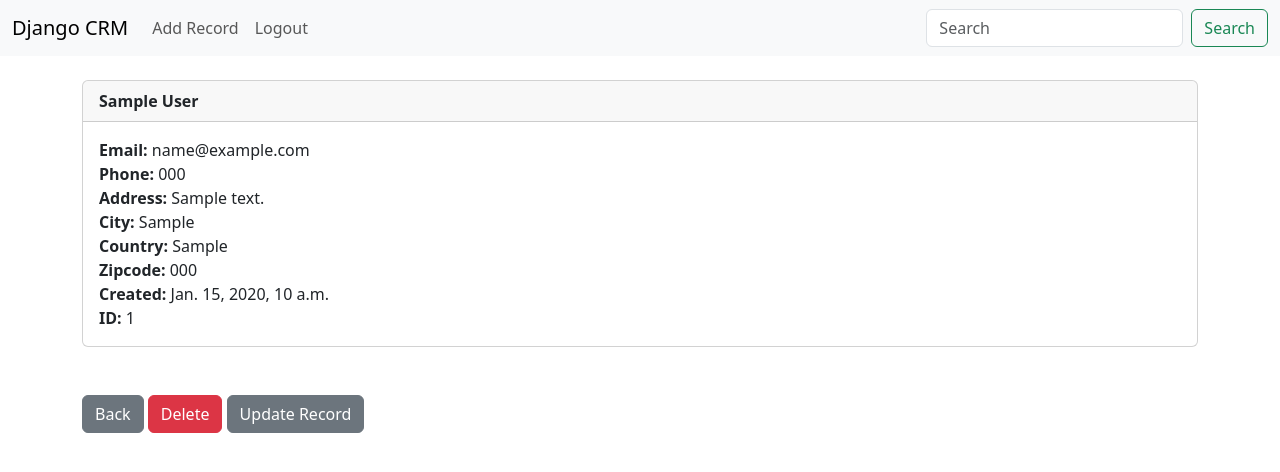
After one commit to rahelanna/Django-CRM, a Django app: page /record/1 in a window 1280 px wide. The commit adds this page. Shown: the top 472 px of the page. Run offline with Django 5.2, Linux system fonts and the light colour scheme; a user stored in the database is signed in; tables that the repository leaves empty hold one stand-in row (values such as "Sample post").

Commit message:
Add/Update records

```diff
--- a/crm/website/templates/home.html
+++ b/crm/website/templates/home.html
@@ -34,7 +34,7 @@
             <td>{{ record.country }}</td>
             <td>{{ record.zipcode }}</td>
             <td>{{ record.created_at }}</td>
-            <td>{{ record.id }}</td>
+            <td><a href="{% url 'record' record.id %}">{{ record.id }}</a></td>
         </tr>
         {% endfor %}
     {% endif %}
@@ -42,7 +42,7 @@
     </table>
 
 {% else %}
-
+<div class="col-md-6 offset-md-3">
 <h1>Login</h1>
     <br/>
 
@@ -60,4 +60,5 @@
 
 
 {% endif %}
+</div>
 {% endblock %}
--- a/crm/website/templates/navbar.html
+++ b/crm/website/templates/navbar.html
@@ -8,6 +8,10 @@
       <ul class="navbar-nav me-auto mb-2 mb-lg-0">
 
         {% if user.is_authenticated %}
+        <li class="nav-item">
+          <a class="nav-link" href="{% url 'add_record' %}">
+            Add Record</a>
+        </li>
         <li class="nav-item">
           <a class="nav-link" href="{% url 'logout' %}">
             Logout</a>
--- /dev/null
+++ b/crm/website/templates/record.html
@@ -0,0 +1,30 @@
+{% extends 'base.html' %}
+{% block content %}
+
+<div class="card">
+  <div class="card-header">
+      <strong>{{ customer_record.first_name }}
+          {{ customer_record.last_name }}</strong>
+  </div>
+  <div class="card-body">
+
+      <p class="card-text">
+          <strong>Email: </strong>{{ customer_record.email }}<br/>
+          <strong>Phone: </strong>{{ customer_record.phone }}<br/>
+          <strong>Address: </strong>{{ customer_record.address }}<br/>
+          <strong>City: </strong>{{ customer_record.city }}<br/>
+          <strong>Country: </strong>{{ customer_record.country }}<br/>
+          <strong>Zipcode: </strong>{{ customer_record.zipcode }}<br/>
+          <strong>Created: </strong>{{ customer_record.created_at }}<br/>
+          <strong>ID: </strong>{{ customer_record.id }}
+      </p>
+  </div>
+</div>
+<br/><br/>
+<a href="{% url 'home' %}" class="btn btn-secondary">Back</a>
+
+<a href="{% url 'delete_record' customer_record.id%}" class="btn btn-danger">Delete</a>
+
+<a href="{% url 'update_record' customer_record.id%}" class="btn btn-secondary">Update Record</a>
+
+{% endblock %}
--- a/crm/website/templates/register.html
+++ b/crm/website/templates/register.html
@@ -1,6 +1,7 @@
 {% extends 'base.html' %}
 {% block content %}
 
+<div class="col-md-6 offset-md-3">
 <h1>Register</h1>
 <br/>
 <form method="POST" action="">
@@ -24,5 +25,5 @@
         <button type="submit" class="btn btn-secondary">Register</button>
         </form>
 
-
+</div>
         {% endblock %}
--- a/crm/website/urls.py
+++ b/crm/website/urls.py
@@ -7,5 +7,8 @@
     # path('login/', views.login_user, name='login'),
     path('logout', views.logout_user, name='logout'),
     path('register/', views.register_user, name='register'),
-    # path('record/<int:pk>', views.customer_record, name='record'),
+    path('record/<int:pk>', views.customer_record, name='record'),
+    path('delete_record/<int:pk>', views.delete_record, name='delete_record'),
+    path('add_record', views.add_record, name='add_record'),
+    path('update_record/<int:pk>', views.update_record, name='update_record'),
 ]
--- a/crm/website/views.py
+++ b/crm/website/views.py
@@ -1,7 +1,7 @@
 from django.shortcuts import render, redirect
 from django.contrib.auth import authenticate, login, logout
 from django.contrib import messages
-from .forms import SignUpForm
+from .forms import SignUpForm, AddRecordForm
 from .models import Record
 
 
@@ -46,6 +46,49 @@
     return render(request, 'register.html', {'form': form})
 
 
-# def customer_record(request, pk):
-#     if request.user.is_authenticated:
-#         customer_record = Record.objects.get(id=pk)
+def customer_record(request, pk):
+    if request.user.is_authenticated:
+        customer_record = Record.objects.get(id=pk)
+        return render(request, 'record.html', {'customer_record': customer_record})
+    else:
+        messages.success(request, "Please login to view this page.")
+        return redirect('home')
+
+
+def delete_record(request, pk):
+    if request.user.is_authenticated:
+        delete = Record.objects.get(id=pk)
+        delete.delete()
+        messages.success(request, "Record deleted successfully.")
+        return redirect('home')
+    else:
+        messages.success(request, "Please login to use this function.")
+        return redirect('home')
+
+
+def add_record(request):
+    form = AddRecordForm(request.POST or None)
+    if request.user.is_authenticated:
+        if request.method == "POST":
+            if form.is_valid():
+                form.save()
+                messages.success(request, "Record added.")
+                return redirect('home')
+        return render(request, 'add_record.html', {'form': form})
+    else:
+        messages.success(request, "Please login to add records.")
+        return redirect('home')
+
+
+def update_record(request, pk):
+    if request.user.is_authenticated:
+        current_record = Record.objects.get(id=pk)
+        form = AddRecordForm(request.POST or None, instance = current_record)
+        if form.is_valid():
+            form.save()
+            messages.success(request, "Record has been updated.")
+            return redirect('home')
+        return render(request, 'update_record.html', {'form':form})
+    else:
+        messages.success(request, "Please login to update records.")
+        return redirect('home')
```
Also changed, not shown: crm/website/forms.py (+31 -6 lines), crm/website/templates/add_record.html (added, +21 -0 lines), crm/website/templates/update_record.html (added, +19 -0 lines).
